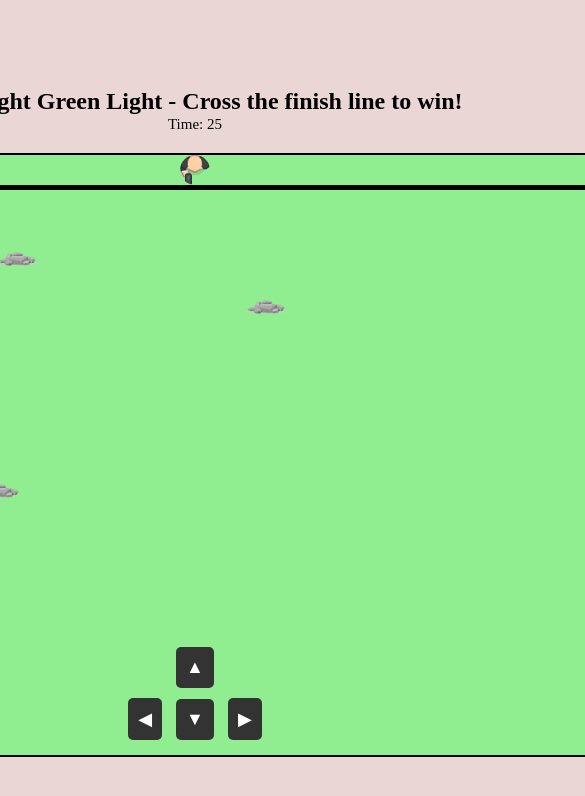
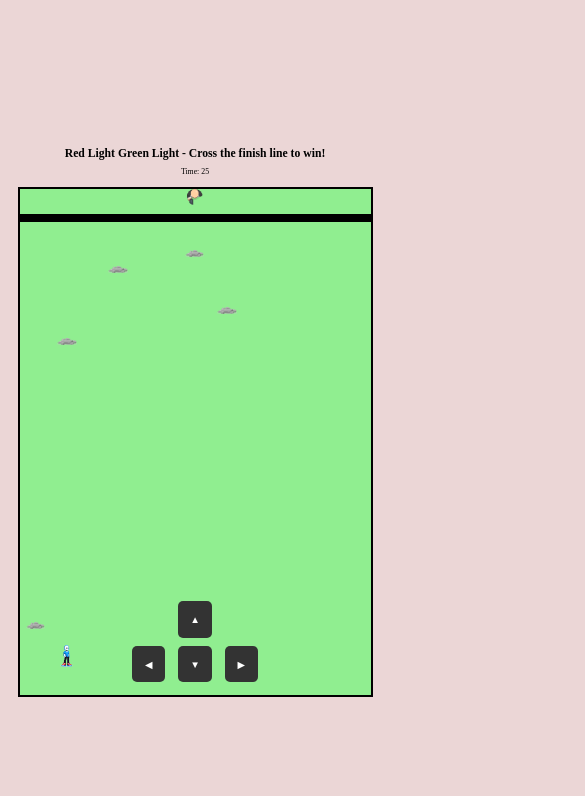
Before and after one commit to XieDude/fac-application-game, a plain HTML site: page index.html in a window 390 px wide. Shown: the whole page, 585 px wide, since content can reach past the window. Drawn offline with Linux system fonts and the light colour scheme.

Commit message:
making it more mobile friendly

```diff
--- a/style.css
+++ b/style.css
@@ -4,39 +4,37 @@ body {
   justify-content: center;
   align-items: center;
   height: 100vh;
+  width: 100vw;
   background-color: #ebd6d6;
+  overflow: hidden;
 }
 
 #game {
   display: flex;
   flex-direction: column;
   align-items: center;
-  width: 850px;
+  width: 90vw;
 }
 
 #status {
   text-align: center;
-  margin-bottom: 20px;
+  margin-bottom: 1vh;
 }
 
 #status h1 {
   margin: 0;
-  font-size: 24px;
+  font-size: 3vw;
 }
 
 #timer {
-  font-size: 15px;
-  margin-top: 5px;
-}
-
-#status p {
-  font-size: 10px;
+  font-size: 2vw;
+  margin-top: 0.5vh;
 }
 
 #game-board {
   position: relative;
-  width: 800px;
-  height: 600px;
+  width: 90vw;
+  height: 70vh;
   border: 2px solid black;
   background-color: #f0f0f0;
   overflow: hidden;
@@ -47,21 +45,19 @@ body {
   top: 5%;
   left: 0;
   width: 100%;
-  height: 5px;
+  height: 1vh;
   background-color: black;
 }
 
 #player,
 #game-master {
   position: absolute;
-  width: 50px;
-  height: 50px;
+  width: 6vw;
+  height: 6vw;
   border-radius: 50%;
 }
 
 #player {
-  width: 50px;
-  height: 50px;
   background-image: url("player.png");
   background-size: cover;
   background-repeat: no-repeat;
@@ -72,9 +68,8 @@ body {
 }
 
 #game-master {
-  position: absolute;
-  width: 30px;
-  height: 30px;
+  width: 4vw;
+  height: 4vw;
   background-image: url("game-master.png");
   background-size: cover;
   background-repeat: no-repeat;
@@ -87,8 +82,8 @@ body {
 
 .obstacle {
   position: absolute;
-  width: 40px;
-  height: 40px;
+  width: 5vw;
+  height: 5vw;
   background-image: url("obstacle.png");
   background-size: contain;
   background-repeat: no-repeat;
@@ -98,7 +93,7 @@ body {
 
 #controls {
   position: absolute;
-  bottom: 10px;
+  bottom: 1vh;
   width: 100%;
   display: flex;
   flex-direction: column;
@@ -109,9 +104,9 @@ body {
   background-color: #333;
   color: white;
   border: none;
-  padding: 10px;
-  margin: 5px;
-  font-size: 18px;
+  padding: 1.5vh;
+  margin: 0.5vh;
+  font-size: 2.5vw;
   cursor: pointer;
   border-radius: 5px;
 }
@@ -122,10 +117,20 @@ body {
 
 .bullet {
   position: absolute;
-  width: 20px;
-  height: 20px;
+  width: 2.5vw;
+  height: 2.5vw;
   background-image: url("bullet.png");
   background-size: cover;
   border-radius: 50%;
   transform: rotate(180deg);
 }
+
+@media (max-width: 600px) {
+  #game {
+    width: 95vw;
+  }
+
+  #game-board {
+    height: 60vh;
+  }
+}
```
